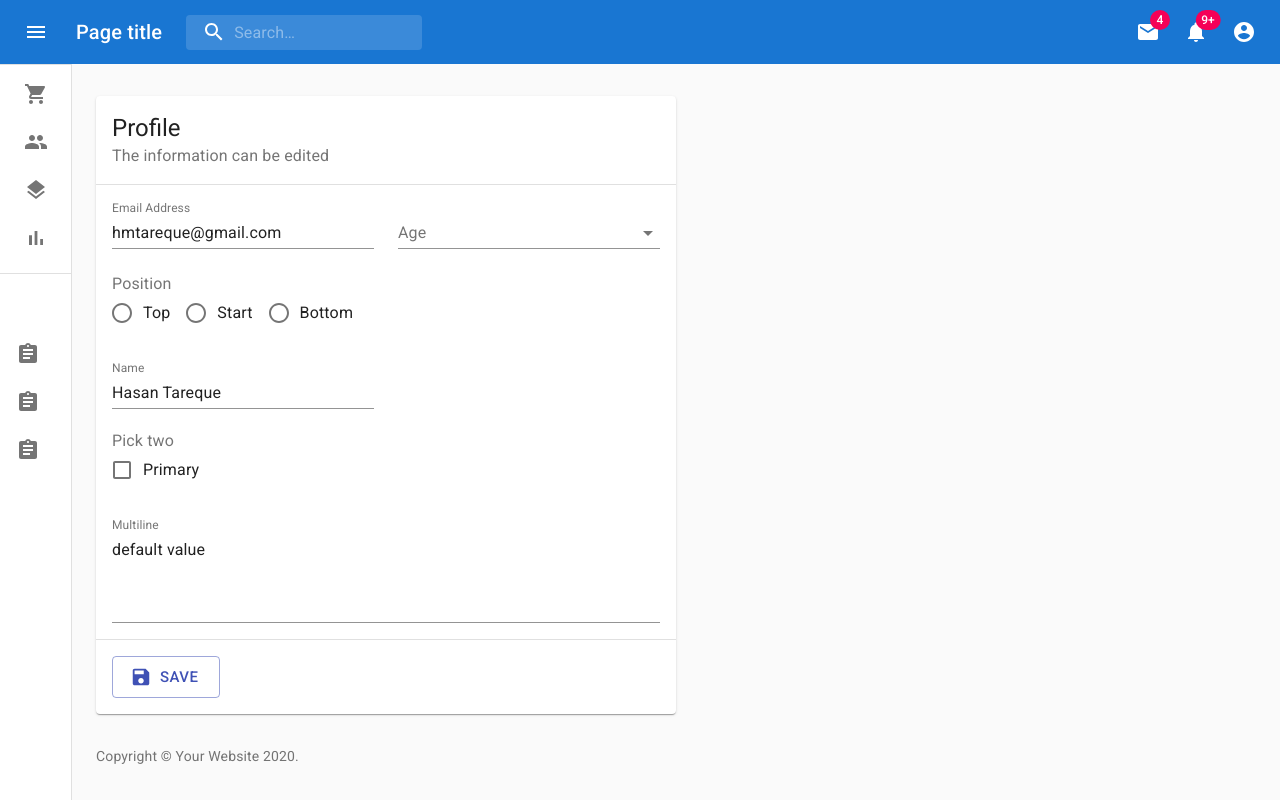
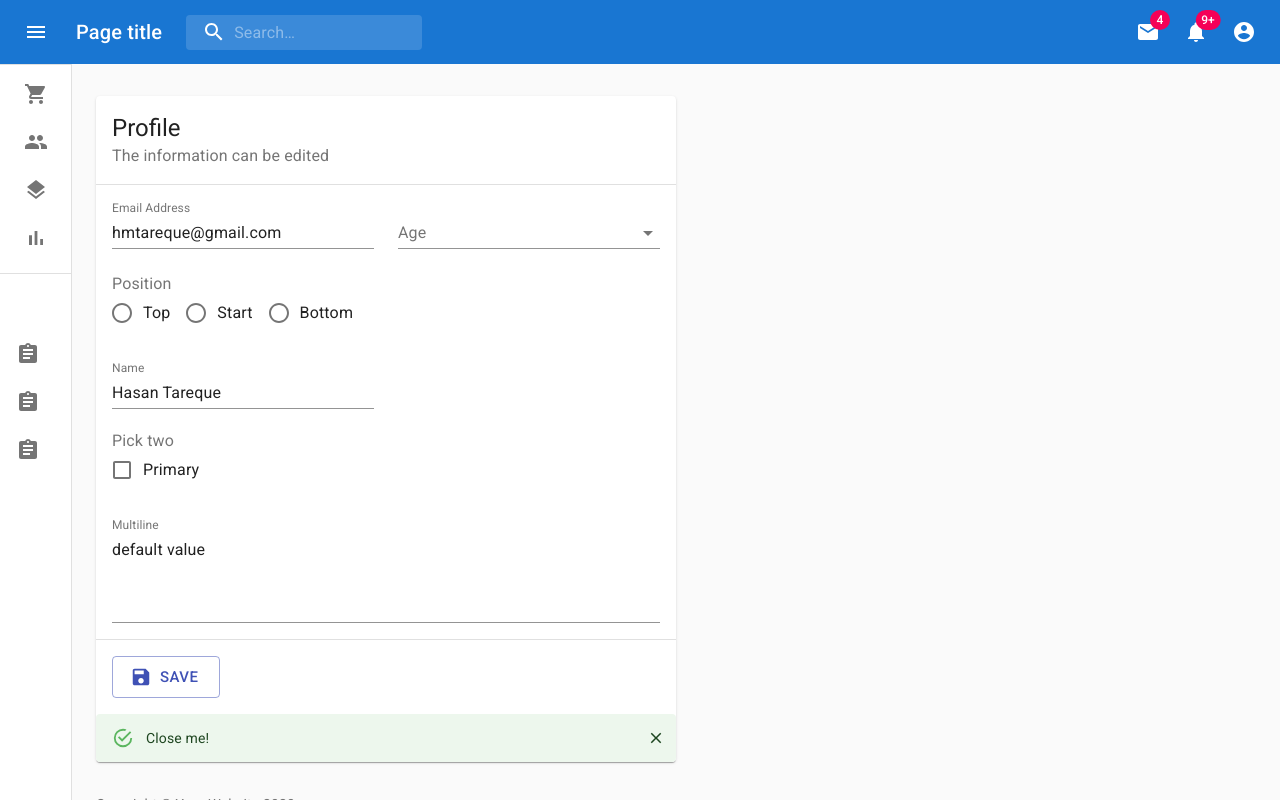
Before and after one commit to hmtareque/sleekie, a React (Create React App) app: page / in a window 1280 px wide. Built offline with nearby package versions, Linux system fonts and the light colour scheme.

Commit message:
added flash msg

```diff
--- a/package.json
+++ b/package.json
@@ -5,11 +5,13 @@
   "dependencies": {
     "@material-ui/core": "^4.9.13",
     "@material-ui/icons": "^4.9.1",
+    "@material-ui/lab": "^4.0.0-alpha.54",
     "@testing-library/jest-dom": "^4.2.4",
     "@testing-library/react": "^9.5.0",
     "@testing-library/user-event": "^7.2.1",
     "formik": "^2.1.4",
     "material-table": "^1.57.2",
+    "notistack": "^0.9.16",
     "react": "^16.13.1",
     "react-dom": "^16.13.1",
     "react-router-dom": "^5.2.0",
--- a/src/App.js
+++ b/src/App.js
@@ -2,6 +2,7 @@ import React from 'react';
 import Dashboard from './components/Dashboard';
 import Table from './components/Table';
 import { BrowserRouter, Route, Switch } from 'react-router-dom';
+import { SnackbarProvider, useSnackbar } from 'notistack';
 
 function App() {
   return (
--- a/src/components/forms/signup.form.js
+++ b/src/components/forms/signup.form.js
@@ -48,6 +48,13 @@ import {
 
 
 import LinearProgress from '@material-ui/core/LinearProgress';
+
+import Alert from '@material-ui/lab/Alert';
+import IconButton from '@material-ui/core/IconButton';
+import Collapse from '@material-ui/core/Collapse';
+import CloseIcon from '@material-ui/icons/Close';
+
+import { SnackbarProvider, useSnackbar } from 'notistack';
 
 
 const useStyles = makeStyles((theme) => ({
@@ -168,7 +175,11 @@ const SignupForm = ({ person }) => {
   const [success, setSuccess] = React.useState(false);
   const [open, setOpen] = React.useState(false);
 
+  const [showAlert, setShowAlert] = React.useState(true);
+
   const history = useHistory();
+
+  const { enqueueSnackbar } = useSnackbar();
 
 
   console.log('rendered');
@@ -205,7 +216,14 @@ const SignupForm = ({ person }) => {
             setLoading(false);
             setOpen(false);
 
-            history.push('/table');
+            enqueueSnackbar('This is a success message!', {
+            variant: "success",
+            anchorOrigin: {
+              vertical: 'bottom',
+              horizontal: 'right',
+          }});
+
+            //history.push('/table');
 
 
           }, 5000);
@@ -399,6 +417,9 @@ const SignupForm = ({ person }) => {
 
 
               </CardActions>
+
+
+
             </Form>
           )}
 
@@ -414,6 +435,27 @@ const SignupForm = ({ person }) => {
         </div>
       </Backdrop>
 
+      <div className="">
+      <Collapse in={showAlert}>
+        <Alert
+          action={
+            <IconButton
+              aria-label="close"
+              color="inherit"
+              size="small"
+              onClick={() => {
+                setShowAlert(false);
+              }}
+            >
+              <CloseIcon fontSize="inherit" />
+            </IconButton>
+          }
+        >
+          Close me!
+        </Alert>
+      </Collapse>
+    </div>
+
 
     </Card>
 
--- a/src/index.js
+++ b/src/index.js
@@ -4,11 +4,13 @@ import { BrowserRouter, Route, Switch } from 'react-router-dom';
 import './index.css';
 import App from './App';
 import * as serviceWorker from './serviceWorker';
+import { SnackbarProvider, useSnackbar } from 'notistack';
 
 ReactDOM.render(
   <React.StrictMode>
     <BrowserRouter>
-      <App />
+    <SnackbarProvider maxSnack={3}><App /></SnackbarProvider>
+
     </BrowserRouter>
   </React.StrictMode>,
   document.getElementById('root')
```
Also changed, not shown: 1 other file (tests, documents, lock files or other folders).
